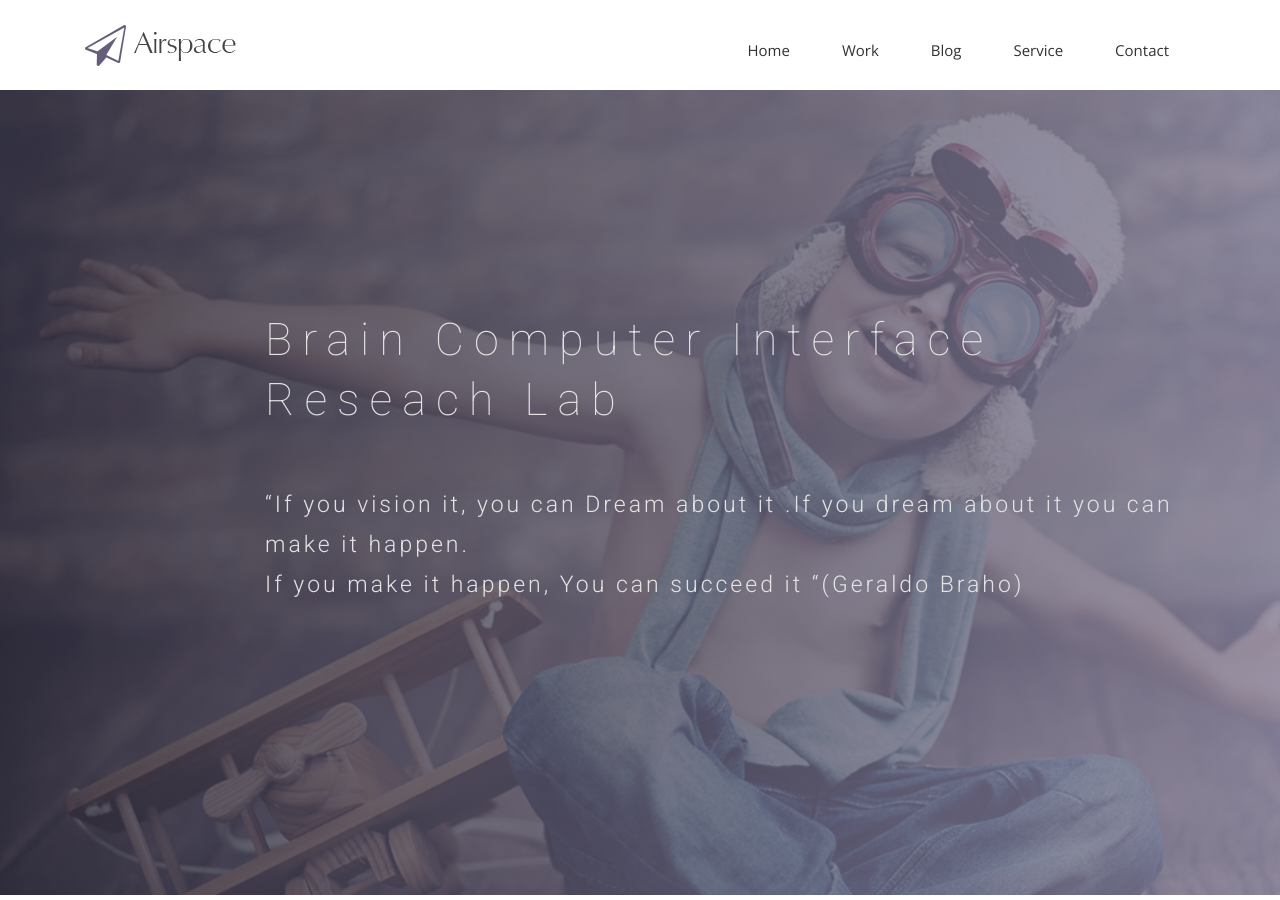
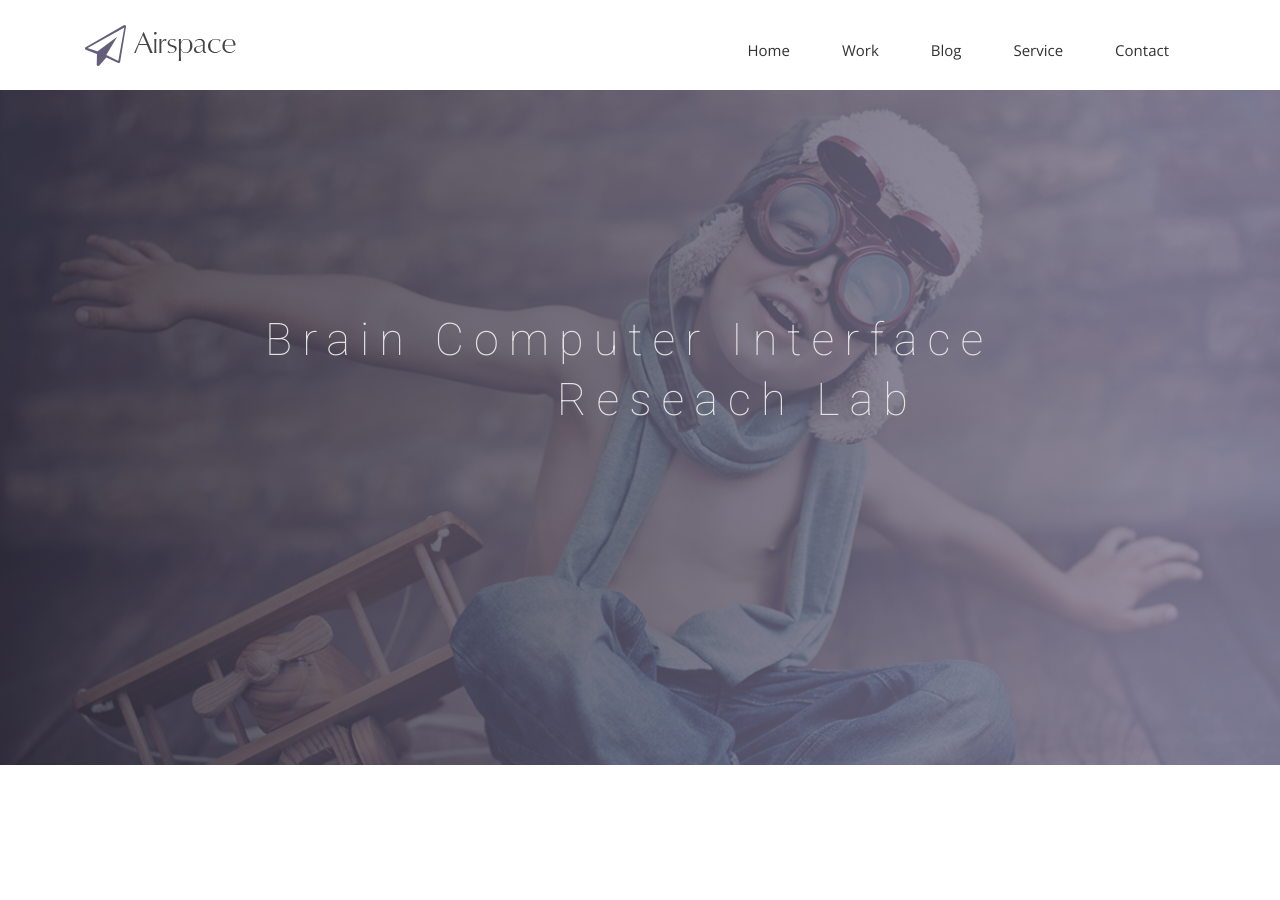
Before and after one commit to Brain-Computer-Interface-Research-Lab/BCI, a Jekyll site: the page built from index.html, in a window 1280 px wide and 900 px high. Built offline with Jekyll 4.4.1, drawn with Linux system fonts in a browser that asks for light colours; nearby versions of some CDN libraries; some web fonts are replaced.

```diff
--- a/index.html
+++ b/index.html
@@ -10,8 +10,7 @@
     <div class="row">
       <div class="col-md-10 col-md-offset-2">
         <div class="block">
-          <h1 class="animated fadeInUp">Brain Computer Interface Reseach Lab</h1>
-          <p class="animated fadeInUp">“If you vision it, you can Dream about it .If you dream about it you can make it happen. </br>If you make it happen, You can succeed it “(Geraldo Braho)</p>
+          <h1 class="animated fadeInUp">Brain Computer Interface <center> Reseach Lab</center></h1>
         </div>
       </div>
     </div>
```
